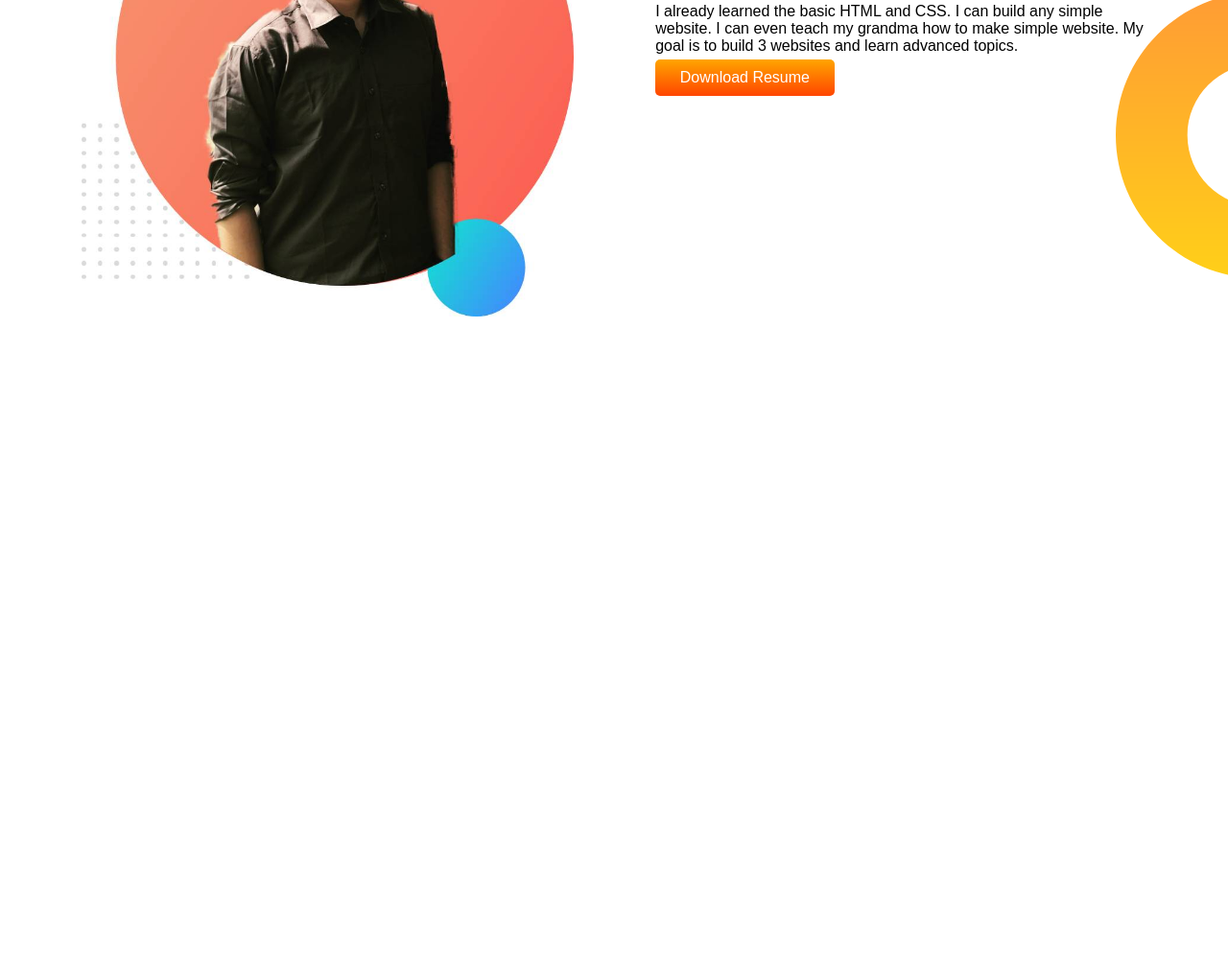
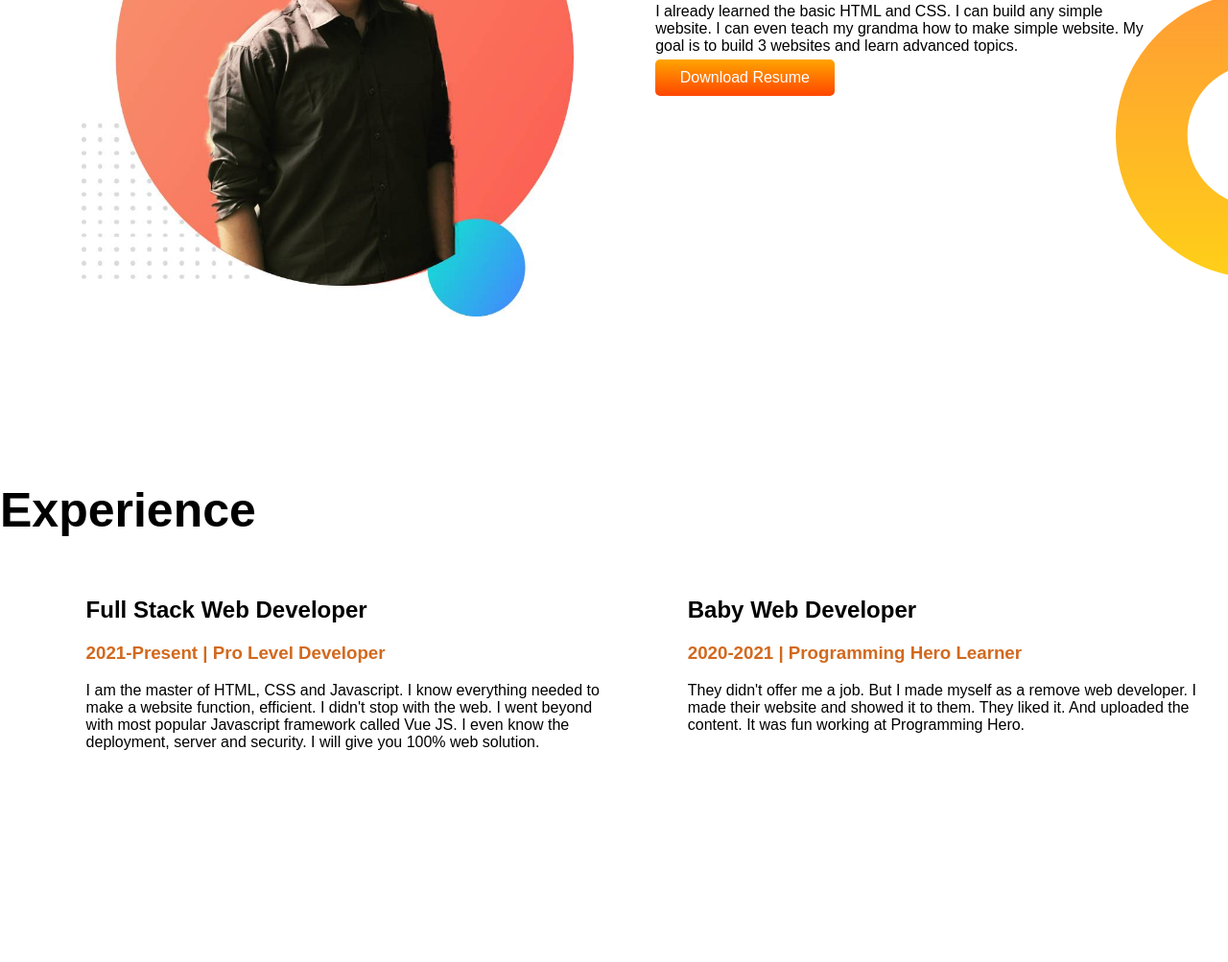
Before and after one commit to Shahriar-1810/web-portfolio, a plain HTML site: page index.html in a window 1280 px wide. Shown: the part 779-1782 px from the top of the page at 96% size. Before the commit the page ends 1240 px from the top, so only its background shows below. Drawn offline with Linux system fonts and the light colour scheme; a web font is replaced by a local one.

Commit message:
added few things

```diff
--- a/index.html
+++ b/index.html
@@ -33,5 +33,19 @@
                  Download Resume</a>
         </div>
     </section>
+    <section>
+        <h1>Experience</h1>
+        <div class="half">
+            <h2>Full Stack Web Developer</h1>
+            <h3 class="header">2021-Present | Pro Level Developer</h3>
+            <p>I am the master of HTML, CSS and Javascript. I know everything needed to make a website function, efficient. I didn't stop with the web. I went beyond with most popular Javascript framework called Vue JS. I even know the deployment, server and security. I will give you 100% web solution.</p>
+        </div>
+        <div class="half">
+            <h2>Baby Web Developer</h1>
+            <h3 class="header"> 2020-2021 | Programming Hero Learner</h3>
+            <p>They didn't offer me a job. But I made myself as a remove web developer. I made their website and showed it to them. They liked it. And uploaded the content. It was fun working at Programming Hero.</p>
+
+        </div>
+    </section>
 </body>
 </html>
--- a/style.css
+++ b/style.css
@@ -45,7 +45,6 @@
     background-repeat: no-repeat;
     background-position: right;
 }
-.download{
-    width: 20px;
-    height: 20px;
+.header{
+    color: chocolate;
 }
```
